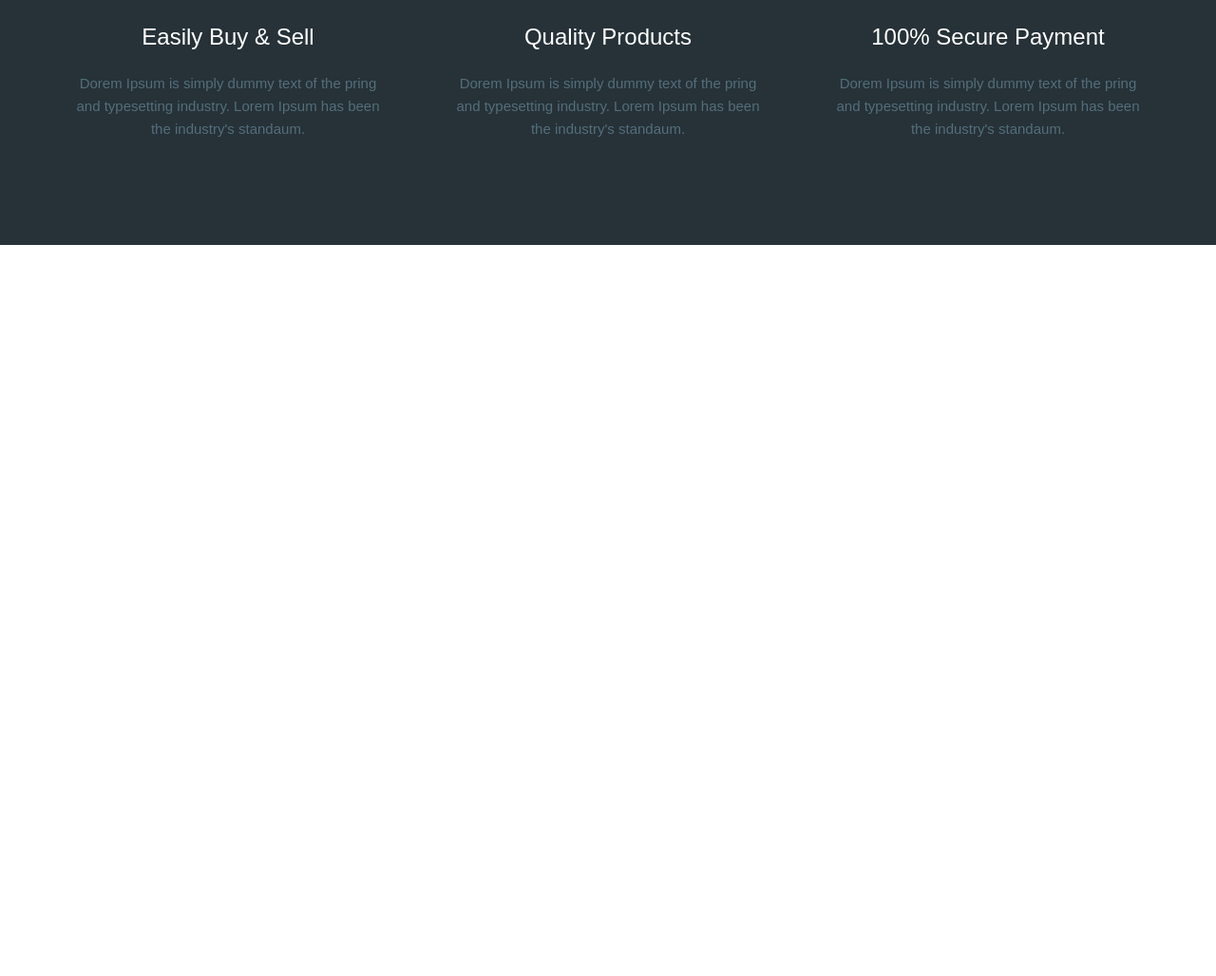
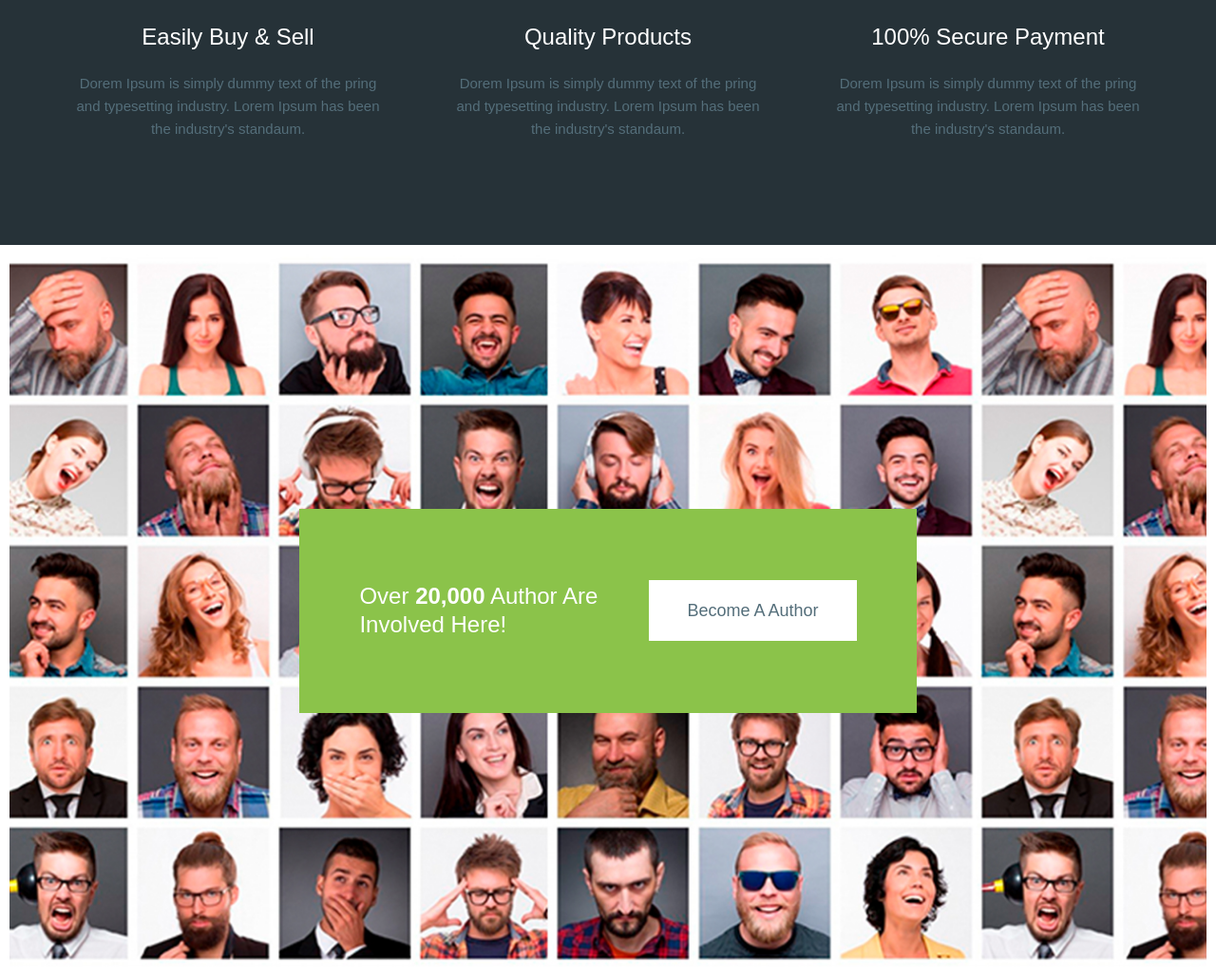
Before and after one commit to AndriiVerzhanskiy/moderno, a website: page app/index.html in a window 1280 px wide. Shown: the part 4107-5135 px from the top of the page at 95% size. Before the commit the page ends 4365 px from the top, so only its background shows below. Drawn offline with nearby package versions, Linux system fonts and the light colour scheme; files that its build step writes are made by us from their sources.

Commit message:
added-author

```diff
--- a/app/index.html
+++ b/app/index.html
@@ -574,6 +574,17 @@
             </div>
         </div>
     </section>
+    <section class="author">
+        <div class="author__box">
+            <div class="author__title">
+                Over <span>20,000</span> Author
+                Are Involved Here!
+            </div>
+            <a class="author__link" href="#">
+                Become A Author
+            </a>
+        </div>
+    </section>
     <script src="https://ajax.googleapis.com/ajax/libs/jquery/3.5.1/jquery.min.js"></script>
     <script src="js/libs.min.js"></script>
     <script src="js/main.js"></script>
--- a/app/scss/style.scss
+++ b/app/scss/style.scss
@@ -330,9 +330,7 @@
         }
 
         .advantage__item-icon {
-            g {
-                fill: #fff;
-            }
+            fill: #fff;
         }
     }
 
@@ -366,3 +364,47 @@
 }
 
 //end-advantage
+//start-author
+
+.author {
+    background-image: url(../images/author-bg.jpg);
+    background-position: center;
+    background-repeat: no-repeat;
+    background-size: cover;
+    min-height: 750px;
+    margin: 10px;
+    display: flex;
+    justify-content: center;
+    align-items: center;
+
+    &__box {
+        max-width: 650px;
+        width: 100%;
+        min-height: 215px;
+        display: flex;
+        align-items: center;
+        justify-content: center;
+        background-color: $green;
+    }
+
+    &__title {
+        color: #fff;
+        font-size: 24px;
+        line-height: 30px;
+        margin-right: 45px;
+        max-width: 260px;
+
+        span {
+            @include f700
+        }
+    }
+
+    &__link {
+        font-size: 18px;
+        line-height: 36px;
+        padding: 14px 40px;
+        background-color: #fff;
+    }
+}
+
+//end-author
```
Also changed, not shown: app/images/author-bg.jpg (added).
